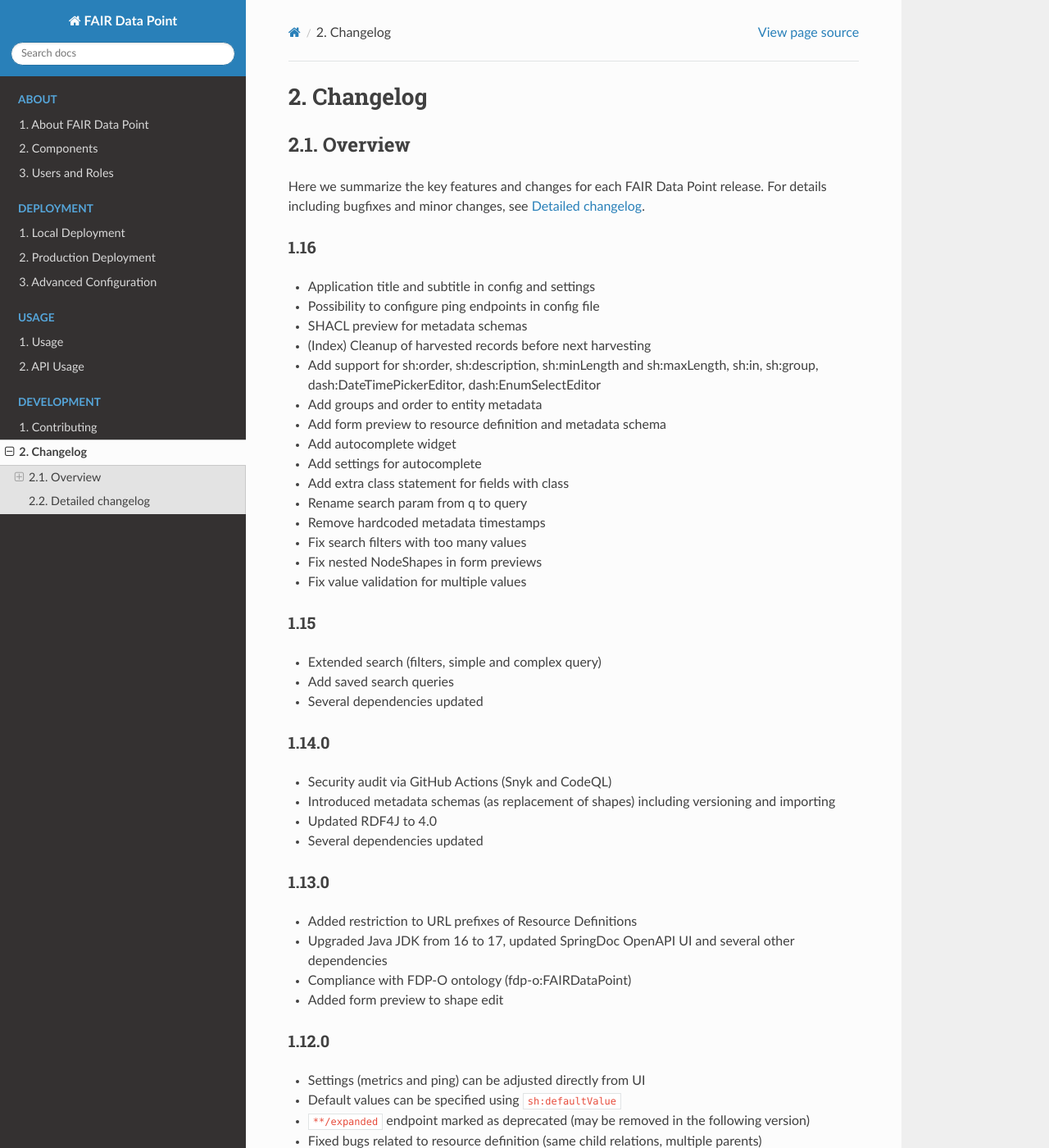
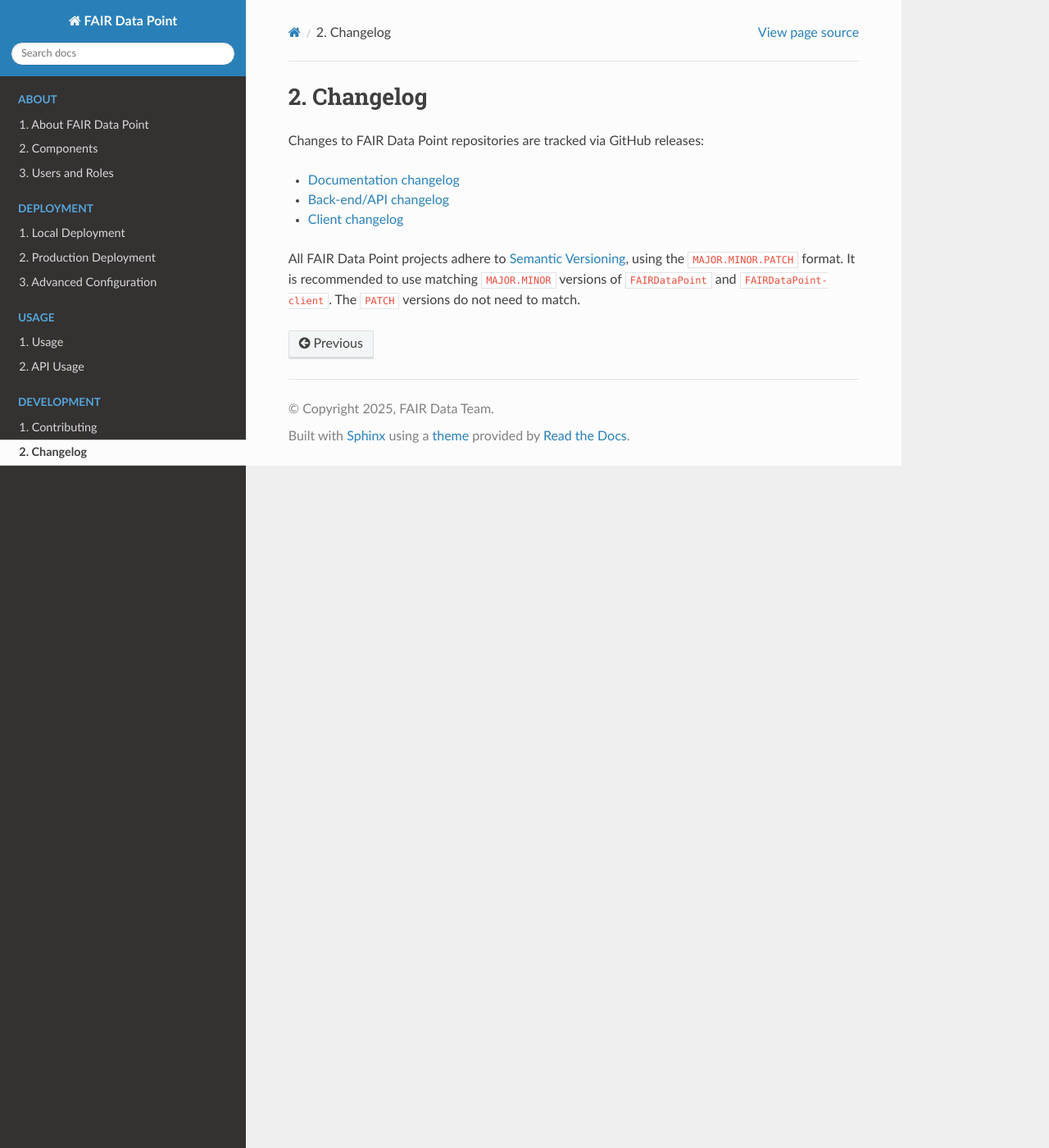
Before and after one commit to FAIRDataTeam/FAIRDataPoint-Docs, a Sphinx documentation site: the page built from docs/development/changelog.rst, in a window 1280 px wide and 1400 px high. Shown: the whole window at 82% size. Built offline with Sphinx 7.4.7 and the Read the Docs theme 3.1.0, drawn with Linux system fonts in a browser that asks for light colours; some of the changed text lies outside the part shown.

Commit message:
remove hard-coded changelog content
link to github releases instead

```diff
--- a/docs/development/changelog.rst
+++ b/docs/development/changelog.rst
@@ -2,155 +2,12 @@
 Changelog
 *********
 
-Overview
-========
+Changes to FAIR Data Point repositories are tracked via GitHub releases:
 
-Here we summarize the key features and changes for each FAIR Data Point release.
-For details including bugfixes and minor changes, see :ref:`detailed-changelog`.
+- `Documentation changelog <https://github.com/FAIRDataTeam/FAIRDataPoint-Docs/releases>`_
+- `Back-end/API changelog <https://github.com/FAIRDataTeam/FAIRDataPoint/releases>`_
+- `Client changelog <https://github.com/FAIRDataTeam/FAIRDataPoint-client/releases>`_
 
-1.16
-------
-
-- Application title and subtitle in config and settings
-- Possibility to configure ping endpoints in config file
-- SHACL preview for metadata schemas
-- (Index) Cleanup of harvested records before next harvesting
-- Add support for sh:order, sh:description, sh:minLength and sh:maxLength, sh:in, sh:group, dash:DateTimePickerEditor, dash:EnumSelectEditor
-- Add groups and order to entity metadata
-- Add form preview to resource definition and metadata schema
-- Add autocomplete widget
-- Add settings for autocomplete
-- Add extra class statement for fields with class
-- Rename search param from q to query
-- Remove hardcoded metadata timestamps
-- Fix search filters with too many values
-- Fix nested NodeShapes in form previews
-- Fix value validation for multiple values
-
-1.15
-------
-
-- Extended search (filters, simple and complex query)
-- Add saved search queries
-- Several dependencies updated
-
-1.14.0
-------
-
-- Security audit via GitHub Actions (Snyk and CodeQL)
-- Introduced metadata schemas (as replacement of shapes) including versioning and importing
-- Updated RDF4J to 4.0
-- Several dependencies updated
-
-1.13.0
-------
-
-- Added restriction to URL prefixes of Resource Definitions
-- Upgraded Java JDK from 16 to 17, updated SpringDoc OpenAPI UI and several other dependencies
-- Compliance with FDP-O ontology (fdp-o:FAIRDataPoint)
-- Added form preview to shape edit
-
-1.12.0
-------
-
-- Settings (metrics and ping) can be adjusted directly from UI
-- Default values can be specified using ``sh:defaultValue``
-- ``**/expanded`` endpoint marked as deprecated (may be removed in the following version)
-- Fixed bugs related to resource definition (same child relations, multiple parents)
-- Fixed computing cache on DB migration and reset to defaults and ordering or resource definitions
-
-1.11.0
-------
-
-- All metadata have ``dct:conformsTo`` with profile based on resource definition
-- Resolving labels for RDF resources
-- Registration of standard namespaces in RDF output
-- Resource definitions are now related directly to shapes
-- Fixed metadata with empty keywords and pagination
-
-1.10.0
-------
-
-- Reset to factory defaults (users, metadata, resource definitions)
-- Improved UX for browsing child metadata
-- Allow to change internal shapes (and delete dataset and distribution)
-- Several dependencies updated (including Java 16)
-
-1.9.0
------
-
-- Publishing and sharing SHACL shapes between FDPs
-- Metadata children pagination
-- Generating OpenAPI based on resource definitions
-- Several dependencies updates including Spring Boot 2.4.5
-
-1.8.0
------
-
-- Added Admin UI to FDP Index with possibility to trigger metadata retrieval, change settings, or delete entry
-- Several bug fixes and dependencies updated (including Java 15)
-
-1.7.0
------
-
-- Including FDP Index functionality into FAIR Data Point with harvesting metadata
-- Metadata search including RDF types
-- Possibility to change profile and password for current user
-
-1.6.0
------
-
-- API keys for making integrations with FDP easier
-- State "draft" for created metadata
-
-1.5.0
------
-
-- Support for editable resource definitions
-- Possibility to specify custom storage in OpenRefine using frontend
-
-1.4.0
------
-
-- Ping service for *call home* functionality
-- Suggesting prefixes for namespaces
-
-1.3.0
------
-
-- Introduced `DASH <https://datashapes.org/dash>`_ and dynamic SHACL shapes
-- Audit log in OpenRefine extension to keep track of actions performed
-
-1.2.0
------
-
-- Option to customize metamodel (metadata layers)
-- Possibility to delete and create metadata entities
-
-1.1.0
------
-
-- New monitoring and configuration for client application
-- Several further improvements in terms of technical debt
-- Enhanced connecting to FDP from OpenRefine extension and update to OpenRefine 3.3
-
-1.0.0
------
-
-- User management, enhanced security, and ACL
-- Huge refactoring and upgrades of previously accumulated features and technical debt
-- Separate project for `FAIR Data Point Client <https://github.com/FAIRDataTeam/FAIRDataPoint-client>`_ (frontend application  using FDP API)
-- New `OpenRefine Metadata Extension <https://github.com/FAIRDataTeam/OpenRefine-metadata-extension>`_ as a replacement for the deprecated FAIRifier
-
-
-.. _detailed-changelog:
-
-Detailed changelog
-==================
-
-Each of components developed has its own Changelog based on `Keep a Changelog <https://keepachangelog.com/en/1.0.0/>`_, and our projects adhere to `Semantic Versioning <https://semver.org/spec/v2.0.0.html>`_.
-It is recommended to use matching versions of all components.
-
-- `FAIR Data Point Changelog <https://github.com/FAIRDataTeam/FAIRDataPoint/blob/develop/CHANGELOG.md>`_
-- `FAIR Data Point Client Changelog <https://github.com/FAIRDataTeam/FAIRDataPoint-client/blob/develop/CHANGELOG.md>`_
-- `OpenRefine Metadata Extensions Changelog <https://github.com/FAIRDataTeam/OpenRefine-metadata-extension/blob/develop/CHANGELOG.md>`_
+All FAIR Data Point projects adhere to `Semantic Versioning <https://semver.org>`_, using the ``MAJOR.MINOR.PATCH`` format.
+It is recommended to use matching ``MAJOR.MINOR`` versions of ``FAIRDataPoint`` and ``FAIRDataPoint-client``.
+The ``PATCH`` versions do not need to match.
```
